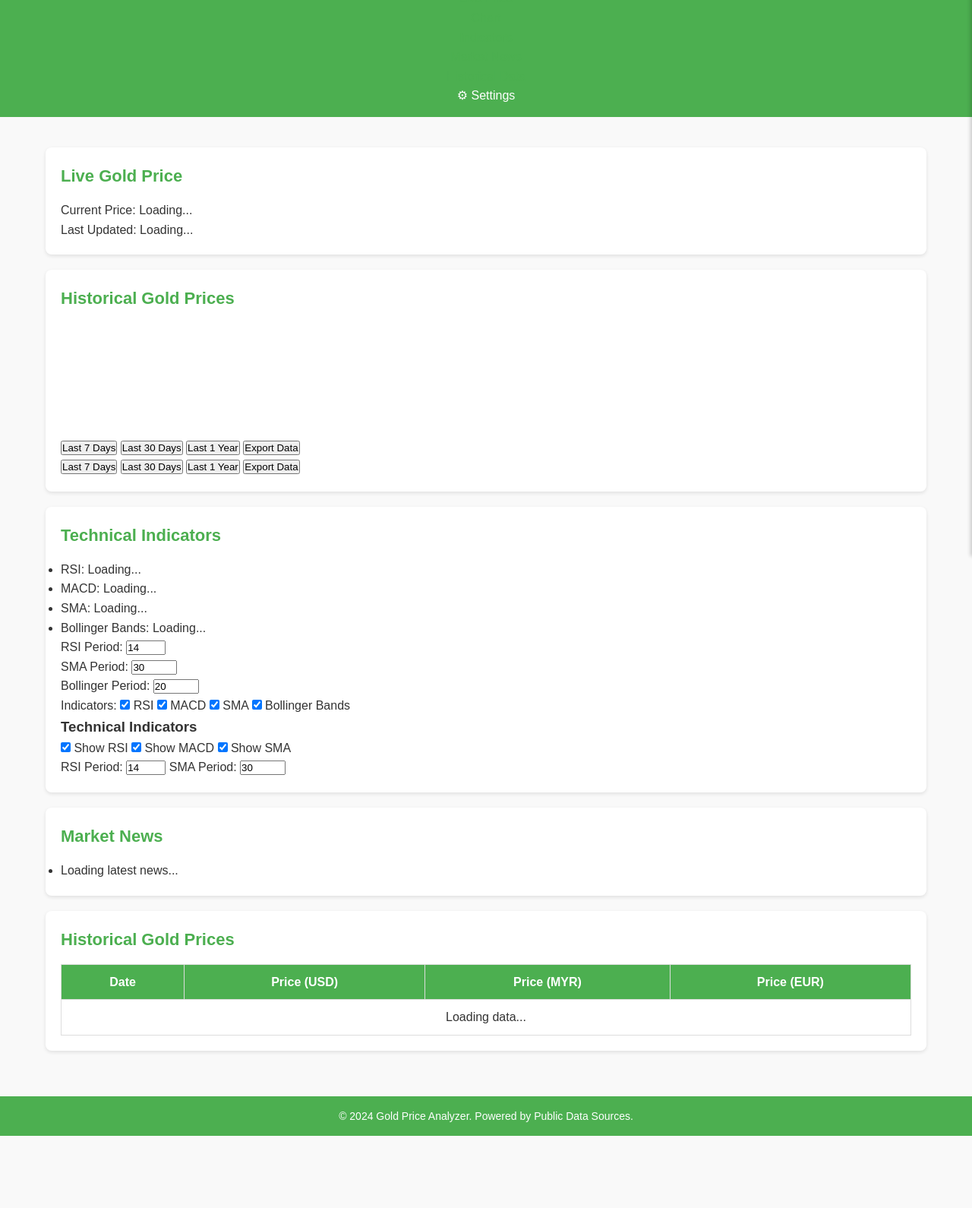
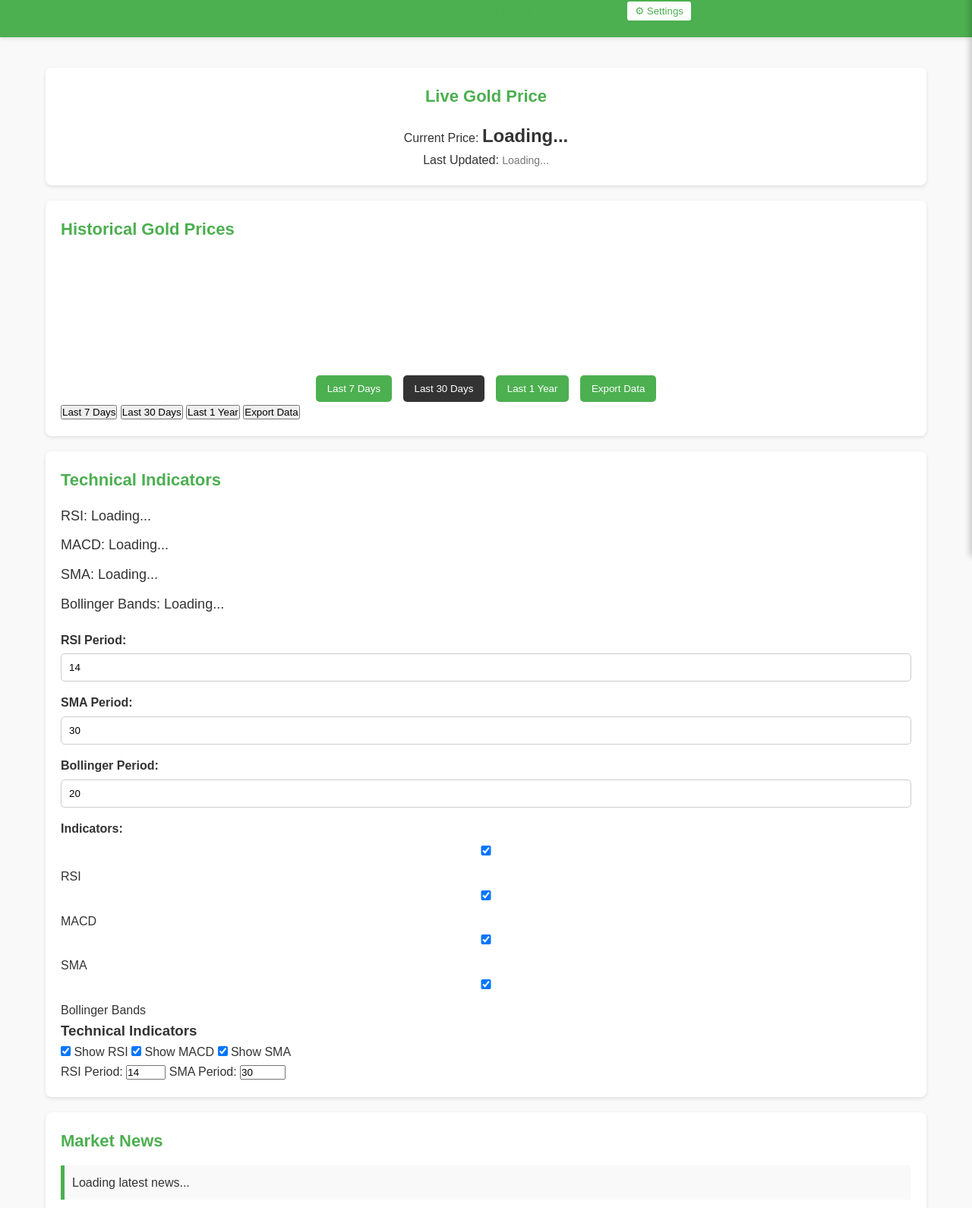
Before and after one commit to wasdn10/harga-emas-terkini, a plain HTML site: page index.html in a window 1280 px wide. Shown: the part 68-1658 px from the top of the page at 76% size. Before the commit the page ends 1563 px from the top, so only its background shows below. Drawn offline with Linux system fonts and the light colour scheme; a script that the page names is missing.

Commit message:
Update styles.css

```diff
--- a/styles.css
+++ b/styles.css
@@ -6,10 +6,10 @@
 }
 
 body {
-    font-family: Arial, sans-serif;
-    line-height: 1.6;
+    font-family: 'Arial', sans-serif;
     background-color: #f9f9f9;
     color: #333;
+    line-height: 1.6;
 }
 
 a {
@@ -21,43 +21,64 @@ a:hover {
     text-decoration: underline;
 }
 
-header, footer {
+/* Header Styles */
+header {
     background-color: #4caf50;
     color: white;
+    padding: 20px 0;
     text-align: center;
-    padding: 15px 0;
+    box-shadow: 0 2px 5px rgba(0, 0, 0, 0.1);
+    position: sticky;
+    top: 0;
+    z-index: 1000;
 }
 
-/* Header Styles */
 header .logo h1 {
     font-size: 24px;
 }
 
+header nav {
+    display: flex;
+    justify-content: center;
+    margin-top: 10px;
+}
+
+header nav .nav-links {
+    list-style: none;
+    display: flex;
+    gap: 20px;
+}
+
+header nav .nav-links li {
+    display: inline;
+}
+
 header nav button {
-    background: none;
-    border: none;
-    color: white;
-    font-size: 16px;
+    background-color: #fff;
+    color: #4caf50;
+    border: 2px solid #4caf50;
+    padding: 5px 10px;
     cursor: pointer;
-    transition: transform 0.3s ease;
+    border-radius: 5px;
+    transition: all 0.3s ease-in-out;
 }
 
 header nav button:hover {
-    transform: scale(1.1);
+    background-color: #4caf50;
+    color: #fff;
 }
 
 /* Sidebar (Settings Panel) */
 aside#settings-panel {
     position: fixed;
     top: 0;
-    right: -300px;
-    width: 300px;
+    right: -350px;
+    width: 350px;
     height: 100%;
     background-color: #fff;
-    box-shadow: -2px 0 5px rgba(0, 0, 0, 0.2);
+    box-shadow: -3px 0 8px rgba(0, 0, 0, 0.2);
     padding: 20px;
-    transition: right 0.3s ease-in-out;
-    overflow-y: auto;
+    transition: right 0.3s ease;
     z-index: 1000;
 }
 
@@ -65,25 +86,41 @@ aside#settings-panel[aria-hidden="false"] {
     right: 0;
 }
 
-aside#settings-panel h2 {
+aside h2 {
     color: #4caf50;
     font-size: 20px;
-    margin-bottom: 10px;
+    margin-bottom: 20px;
 }
 
-aside#settings-panel form label {
+aside form label {
     display: block;
-    margin-bottom: 5px;
+    margin-bottom: 10px;
     font-weight: bold;
 }
 
-aside#settings-panel form input,
-aside#settings-panel form select {
+aside form input,
+aside form select {
     width: 100%;
     padding: 10px;
-    margin-bottom: 15px;
+    margin-bottom: 20px;
     border: 1px solid #ccc;
     border-radius: 5px;
+}
+
+aside form button {
+    display: block;
+    width: 100%;
+    background-color: #4caf50;
+    color: white;
+    border: none;
+    padding: 10px;
+    cursor: pointer;
+    border-radius: 5px;
+    transition: background-color 0.3s ease;
+}
+
+aside form button:hover {
+    background-color: #45a049;
 }
 
 /* Main Layout */
@@ -94,11 +131,11 @@ main {
 }
 
 section {
-    background: #fff;
+    background-color: white;
+    padding: 20px;
+    margin-bottom: 20px;
     border-radius: 8px;
     box-shadow: 0 2px 5px rgba(0, 0, 0, 0.1);
-    margin-bottom: 20px;
-    padding: 20px;
 }
 
 section h2 {
@@ -107,11 +144,104 @@ section h2 {
     margin-bottom: 15px;
 }
 
-/* Historical Table Styles */
+/* Live Price Section */
+#live-price {
+    text-align: center;
+}
+
+#live-price #gold-price {
+    font-size: 24px;
+    font-weight: bold;
+    color: #333;
+}
+
+#live-price #last-updated {
+    font-size: 14px;
+    color: #777;
+}
+
+/* Chart Section */
+#chart canvas {
+    max-width: 100%;
+    margin: 0 auto;
+    display: block;
+}
+
+#chart-controls {
+    text-align: center;
+    margin-top: 10px;
+}
+
+#chart-controls button {
+    margin: 0 5px;
+    padding: 10px 15px;
+    background-color: #4caf50;
+    color: white;
+    border: none;
+    border-radius: 5px;
+    cursor: pointer;
+    transition: background-color 0.3s ease;
+}
+
+#chart-controls button:hover {
+    background-color: #45a049;
+}
+
+#chart-controls .active {
+    background-color: #333;
+}
+
+/* Technical Indicators Section */
+#technical-analysis ul {
+    list-style: none;
+    padding: 0;
+}
+
+#technical-analysis ul li {
+    margin-bottom: 10px;
+    font-size: 18px;
+    color: #333;
+}
+
+#technical-analysis form {
+    margin-top: 20px;
+}
+
+#technical-analysis form label {
+    display: block;
+    margin-bottom: 5px;
+    font-weight: bold;
+}
+
+#technical-analysis form input {
+    width: 100%;
+    padding: 10px;
+    border: 1px solid #ccc;
+    border-radius: 5px;
+    margin-bottom: 15px;
+}
+
+/* Market News Section */
+#news {
+    padding: 20px;
+}
+
+#news ul {
+    list-style: none;
+    padding: 0;
+}
+
+#news ul li {
+    background-color: #f9f9f9;
+    padding: 10px;
+    margin-bottom: 10px;
+    border-left: 5px solid #4caf50;
+}
+
+/* Historical Data Section */
 #historical-data table {
     width: 100%;
     border-collapse: collapse;
-    margin-top: 10px;
 }
 
 #historical-data table th,
@@ -124,28 +254,34 @@ section h2 {
 #historical-data table th {
     background-color: #4caf50;
     color: white;
+    font-weight: bold;
 }
 
-/* Chart Styles */
-#chart canvas {
-    display: block;
-    max-width: 100%;
-    margin: 0 auto;
+/* Footer */
+footer {
+    text-align: center;
+    padding: 15px;
+    background-color: #4caf50;
+    color: white;
+    border-top: 5px solid #333;
 }
 
-/* Footer Styles */
-footer p {
-    font-size: 14px;
-    margin: 0;
-}
-
-/* Responsive Styles */
+/* Responsive Design */
 @media (max-width: 768px) {
-    main {
-        padding: 10px;
+    header .nav-links {
+        flex-direction: column;
+        gap: 10px;
     }
 
     aside#settings-panel {
         width: 100%;
     }
+
+    main {
+        padding: 10px;
+    }
+
+    section {
+        padding: 15px;
+    }
 }
```
